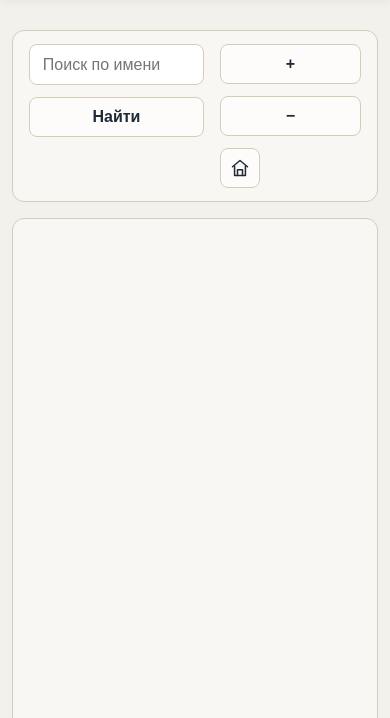
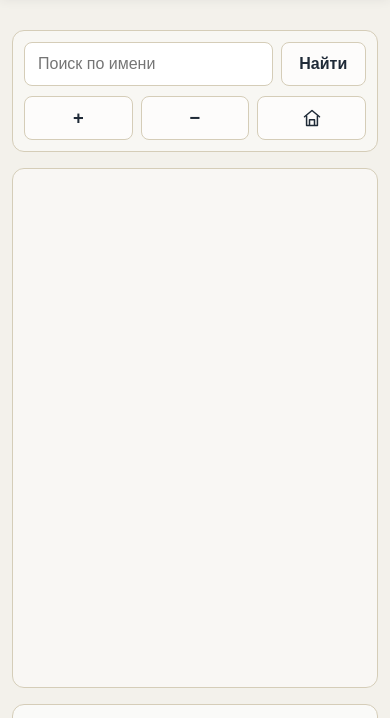
Before and after one commit to mpcqwezar/family-tree, a website built with Vite: page index.html in a window 390 px wide. Shown: the part 68-786 px from the top of the page. Built offline with nearby package versions, Linux system fonts and the light colour scheme; what family-chart would draw is missing.

Commit message:
fix_mobile_view

```diff
--- a/src/styles.css
+++ b/src/styles.css
@@ -192,6 +192,9 @@ a {
   border-radius: 8px;
   background: #fff;
   color: var(--text);
+  font-size: 16px;
+  -webkit-appearance: none;
+  appearance: none;
 }
 
 .wiki-filter {
@@ -422,6 +425,9 @@ a {
   border-radius: 8px;
   padding: 0.65rem 0.8rem;
   background: white;
+  font-size: 16px;
+  -webkit-appearance: none;
+  appearance: none;
 }
 
 .tree-search-wrap button,
@@ -665,25 +671,79 @@ a {
 
 @media (max-width: 560px) {
   .tree-toolbar {
+    flex-direction: column;
+    flex-wrap: nowrap;
     align-items: stretch;
+    gap: 0.6rem;
+    padding: 0.7rem;
   }
 
   .tree-search-wrap {
-    flex-direction: column;
+    flex: 0 0 auto;
+    flex-direction: row;
     align-items: stretch;
+    gap: 0.5rem;
+    width: 100%;
   }
 
-  .tree-search-wrap input,
-  .tree-search-wrap button,
-  .tree-controls button {
+  .tree-search-wrap input {
+    flex: 1 1 auto;
+    width: auto;
+    min-width: 0;
+    height: 2.75rem;
+  }
+
+  .tree-search-wrap button {
+    flex: 0 0 auto;
+    width: auto;
+    height: 2.75rem;
+    padding: 0 1.1rem;
+  }
+
+  .tree-controls {
+    display: grid;
+    grid-auto-flow: column;
+    grid-auto-columns: minmax(0, 1fr);
+    gap: 0.5rem;
     width: 100%;
+  }
+
+  .tree-controls button,
+  .tree-controls #tree-reset {
+    display: inline-flex;
+    align-items: center;
+    justify-content: center;
+    width: 100%;
+    height: 2.75rem;
+    min-height: 2.75rem;
+    padding: 0;
+    font-size: 1.15rem;
   }
 }
 
 @media (max-width: 760px) {
   .toolbar {
     flex-direction: column;
-    align-items: flex-start;
+    flex-wrap: nowrap;
+    align-items: stretch;
+    gap: 0.75rem;
+  }
+
+  .people-search {
+    flex: 0 0 auto;
+    width: 100%;
+    height: 2.75rem;
+    min-height: 2.75rem;
+  }
+
+  .wiki-filter {
+    min-height: 2rem;
+  }
+
+  .wiki-filter input {
+    width: 1.2rem;
+    height: 1.2rem;
+    flex: 0 0 auto;
   }
 
   .person-summary {
```
